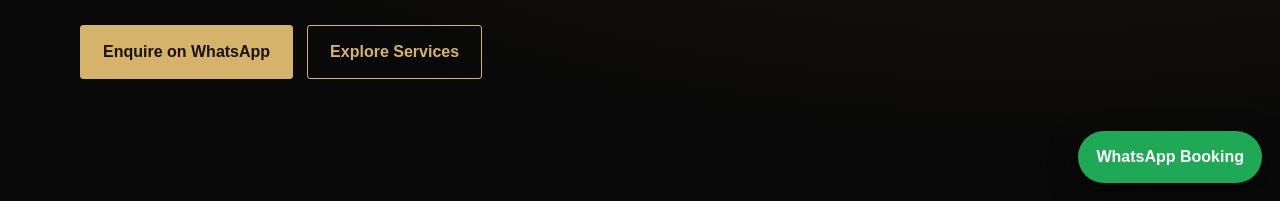
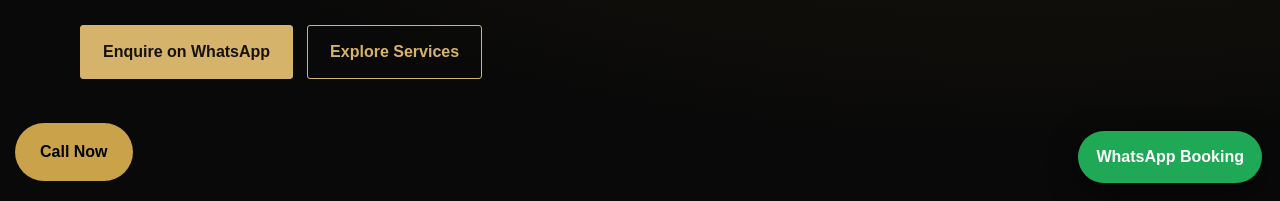
Before and after one commit to luxuryspa199-dev/plan-b-luxury-spa, a plain HTML site: page index.html in a window 1280 px wide. Shown: the part 599-800 px from the top of the page. Drawn offline with Linux system fonts and the light colour scheme.

Commit message:
Update index.html

```diff
--- a/index.html
+++ b/index.html
@@ -63,7 +63,8 @@
     </div>
     <div>
       <div class="detail"><strong>Address</strong>A-block, Plot No 67/1, near Shanti Palace, Block B, Mahipalpur Village, Mahipalpur, New Delhi, Delhi 110037</div>
-      <div class="detail"><strong>WhatsApp</strong><a href="https://wa.me/919958933178" target="_blank" rel="noopener">+91 99589 33178</a></div>
+  <a href="tel:+919958933178" style="position:fixed;bottom:20px;left:15px;background:#c9a24a;color:#000;padding:16px 25px;border-radius:30px;text-decoration:none;font-weight:bold;z-index:9999;">Call Now</a>
+    <div class="detail"><strong>WhatsApp</strong><a href="https://wa.me/919958933178" target="_blank" rel="noopener">+91 99589 33178</a></div>
       <div class="detail"><strong>Appointments</strong>Message us to enquire about service options and availability.</div>
     </div>
   </div></section>
```
